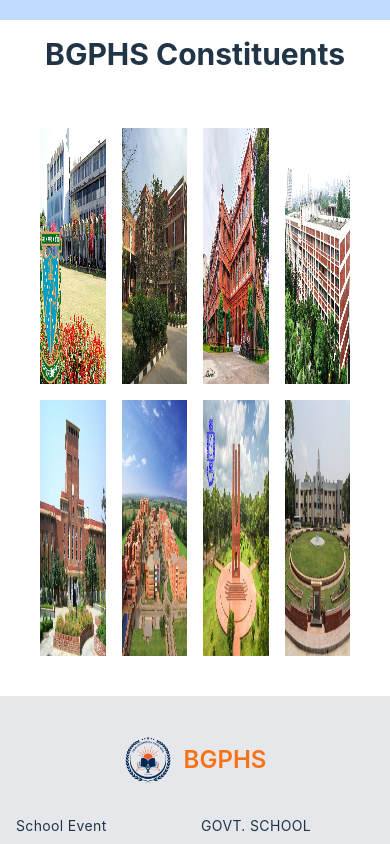
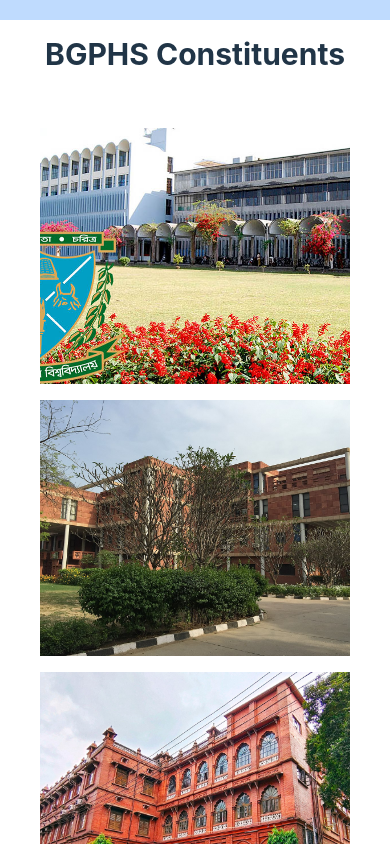
Before and after one commit to Flocky05/school, a React (Vite) app: page / in a window 390 px wide. Shown: the part 7260-8104 px from the top of the page. Built offline with nearby package versions, Linux system fonts and the light colour scheme.

Commit message:
responsive Constituents section

```diff
--- a/src/components/CountryCampus/CountryCampus.jsx
+++ b/src/components/CountryCampus/CountryCampus.jsx
@@ -11,15 +11,15 @@ const CountryCampus = () => {
     return (
        <div>
             <h2 className="text-center p-4 text-3xl font-bold">BGPHS Constituents</h2>
-            <div className="grid grid-cols-4 gap-4 m-10">
-                <img className="w-full h-64 hover:" src={img1} alt="" />
-                <img className="w-full h-64" src={img2} alt="" />
-                <img className="w-full h-64" src={img3} alt="" />
-                <img className="w-full h-64" src={img4} alt="" />
-                <img className="w-full h-64" src={img5} alt="" />
-                <img className="w-full h-64" src={img6} alt="" />
-                <img className="w-full h-64" src={img7} alt="" />
-                <img className="w-full h-64" src={img8} alt="" />
+            <div className="grid grid-cols-1 md:grid-cols-3 lg:grid-cols-4 gap-4 m-10">
+                <img className="w-full h-64 object-cover" src={img1} alt="" />
+                <img className="w-full h-64 object-cover" src={img2} alt="" />
+                <img className="w-full h-64 object-cover" src={img3} alt="" />
+                <img className="w-full h-64 object-cover" src={img4} alt="" />
+                <img className="w-full h-64 object-cover" src={img5} alt="" />
+                <img className="w-full h-64 object-cover" src={img6} alt="" />
+                <img className="w-full h-64 object-cover" src={img7} alt="" />
+                <img className="w-full h-64 object-cover" src={img8} alt="" />
             </div>
        </div>
     );
```
